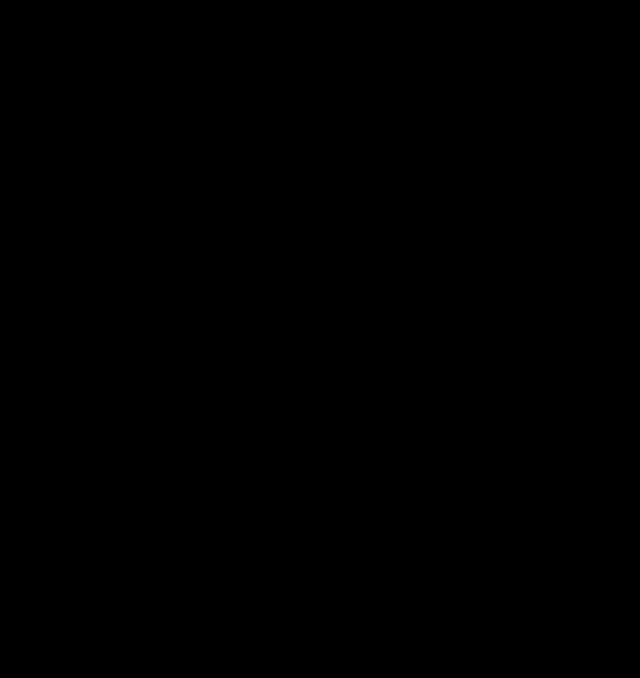
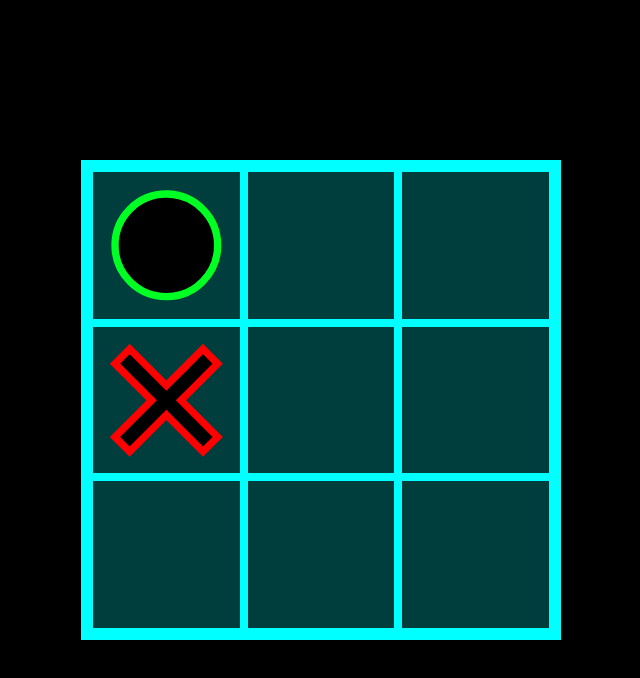
Before and after one commit to SuperScuffedDev/mini-projects, a plain HTML site: page tic-tac-toe/index.html in a window 1280 px wide. Shown: the whole page, without its empty margins (319-959 px from the left). Drawn offline with Linux system fonts and the light colour scheme.

Commit message:
selection for each player players change every turn unless invalid cell entered

```diff
--- a/tic-tac-toe/index.html
+++ b/tic-tac-toe/index.html
@@ -4,8 +4,59 @@
     <meta charset="UTF-8">
     <meta name="viewport" content="width=device-width, initial-scale=1.0">
     <title>Tic Tac Toe</title>
+    <link rel="stylesheet" href="./styles.css">
 </head>
-<body style="background-color: black;">
+<body>
+    <div>
+
+    </div>
+    <div id="gameboard">
+        <div data-x="0" data-y="0" class="cell">
+            <svg class="marker o" viewbox="0 0 100 100">
+                <circle
+                    cx="50"
+                    cy="50"
+                    r="35"
+                    fill="black"
+                    stroke="#00ff22"
+                    stroke-width="5"
+                />
+            </svg>
+        </div>
+        <div data-x="1" data-y="0" class="cell">
+        </div>
+        <div data-x="2" data-y="0" class="cell"></div>
+        <div data-x="0" data-y="1" class="cell">
+            <svg class="marker x" viewbox="0 0 100 100">
+                <polygon
+                    points="
+                        25, 15
+                        15, 25
+                        40, 50
+                        15, 75
+                        25, 85
+                        50, 60
+                        75, 85
+                        85, 75
+                        60, 50
+                        85, 25
+                        75, 15
+                        50, 40
+                    "
+                    stroke="red"
+                    stroke-width="5"
+                />
+            </svg>
+        </div>
+        <div data-x="1" data-y="1" class="cell"></div>
+        <div data-x="2" data-y="1" class="cell"></div>
+        <div data-x="0" data-y="2" class="cell"></div>
+        <div data-x="1" data-y="2" class="cell"></div>
+        <div data-x="2" data-y="2" class="cell"></div>
+    </div>
+    <div>
+
+    </div>
     <script src="./script.js"></script>
 </body>
 </html>
--- a/tic-tac-toe/script.js
+++ b/tic-tac-toe/script.js
@@ -1,3 +1,19 @@
+const gameController = (() => {
+    let _this_player = 1;
+
+    const getThisPlayer = () => _this_player;
+
+    const changeThisPlayer = () => {
+        if (_this_player === 1) {
+            _this_player = 2;
+        } else if (_this_player === 2) {
+            _this_player = 1;
+        };
+    };
+
+    return {getThisPlayer, changeThisPlayer}
+})();
+
 function createGame() {
     const _gameboard = [
         [0, 0, 0],
@@ -39,11 +55,12 @@
         };
     };
 
-    const addMarker = (player, x, y) => {
+    const addMarker = (x, y) => {
+
         if (_gameboard[y][x] === 0) {
-            _gameboard[y][x] = player;
+            _gameboard[y][x] = gameController.getThisPlayer();
         } else {
-            console.log("That's not an empty square")
+            return "That's not an empty square"
         };
 
         const win_state = checkWinState();
@@ -51,6 +68,8 @@
         if (typeof win_state === "object") {
             console.log("win state found")
         };
+
+        gameController.changeThisPlayer();
     };
 
     return {getGameboardState, setInitialGamboardState, checkWinState, addMarker}
--- a/tic-tac-toe/styles.css
+++ b/tic-tac-toe/styles.css
@@ -0,0 +1,40 @@
+* {
+    margin: 0;
+    padding: 0;
+    box-sizing: border-box;
+}
+
+body {
+    background-color: black;
+    display: flex;
+    flex-direction: column;
+    align-items: center;
+}
+
+body > div:nth-child(odd) {
+    width: 100vw;
+    height: 20vh;
+}
+
+#gameboard {
+    display: grid;
+    grid-template-rows: calc(100%/3) calc(100%/3) calc(100%/3);
+    grid-template-columns: calc(100%/3) calc(100%/3) calc(100%/3);
+    width: 60vh;
+    height: 60vh;
+    border: 1cqh, cyan, solid;
+}
+
+#gameboard > div {
+    background-color: rgb(0, 62, 62);
+    border: 0.5cqh, cyan, solid;
+}
+
+.marker {
+    width: 100%;
+    height: 100%;
+}
+
+#gameboard > div:hover {
+    background-color: rgb(0, 135, 135);
+}
```
Also changed, not shown: tic-tac-toe/images/x.svg (added).
